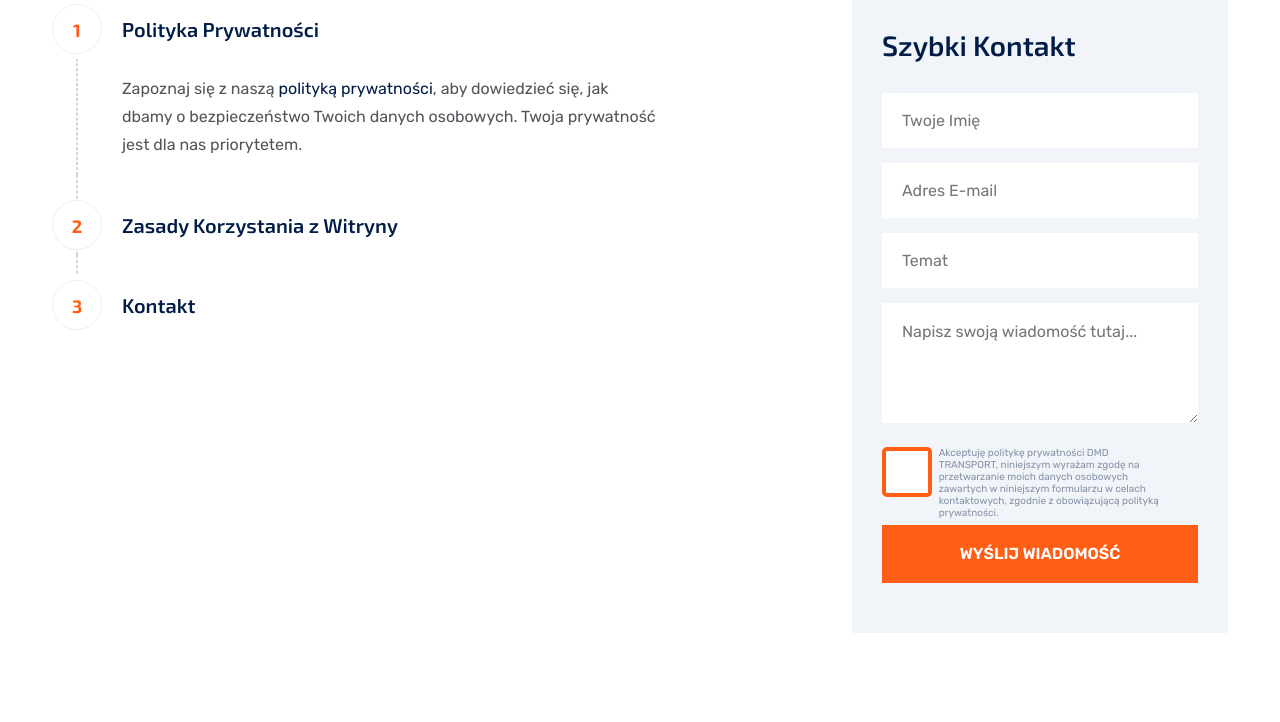
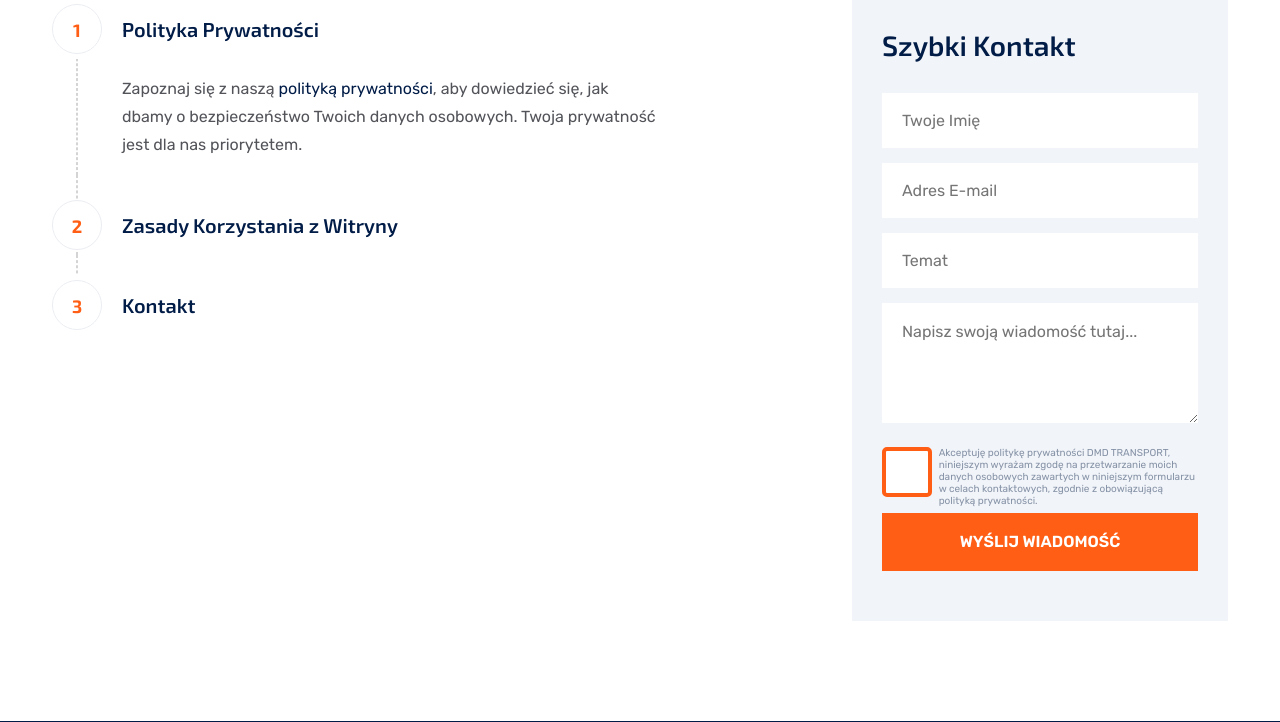
Before and after one commit to informatykdmd/dmdtransport, a Python web app: template templates/pomoc.html in a window 1280 px wide. Shown: the part 433-1155 px from the top of the page. Run offline with Jinja, Linux system fonts and the light colour scheme; the template is opened without the code that fills it, so the values that code supplies are empty; some libraries are stand-ins or nearby versions.

Commit message:
Working now

```diff
--- a/templates/pomoc.html
+++ b/templates/pomoc.html
@@ -86,7 +86,7 @@
                                   <input class="polityka-switch" type="checkbox" id="polityka_przywatnosci" name="condition">
                                   <label class="polityka-switch-label" for="polityka_przywatnosci"></label>
                               </div>
-                              <div class="col-lg-9">
+                              <div class="col-lg-10">
                                   <label for="polityka_przywatnosci" style="font-size: 10px; line-height: 1.2;">
                                       Akceptuję politykę prywatności DMD TRANSPORT, niniejszym wyrażam zgodę na
                                       przetwarzanie moich danych osobowych zawartych w niniejszym formularzu w celach
```
